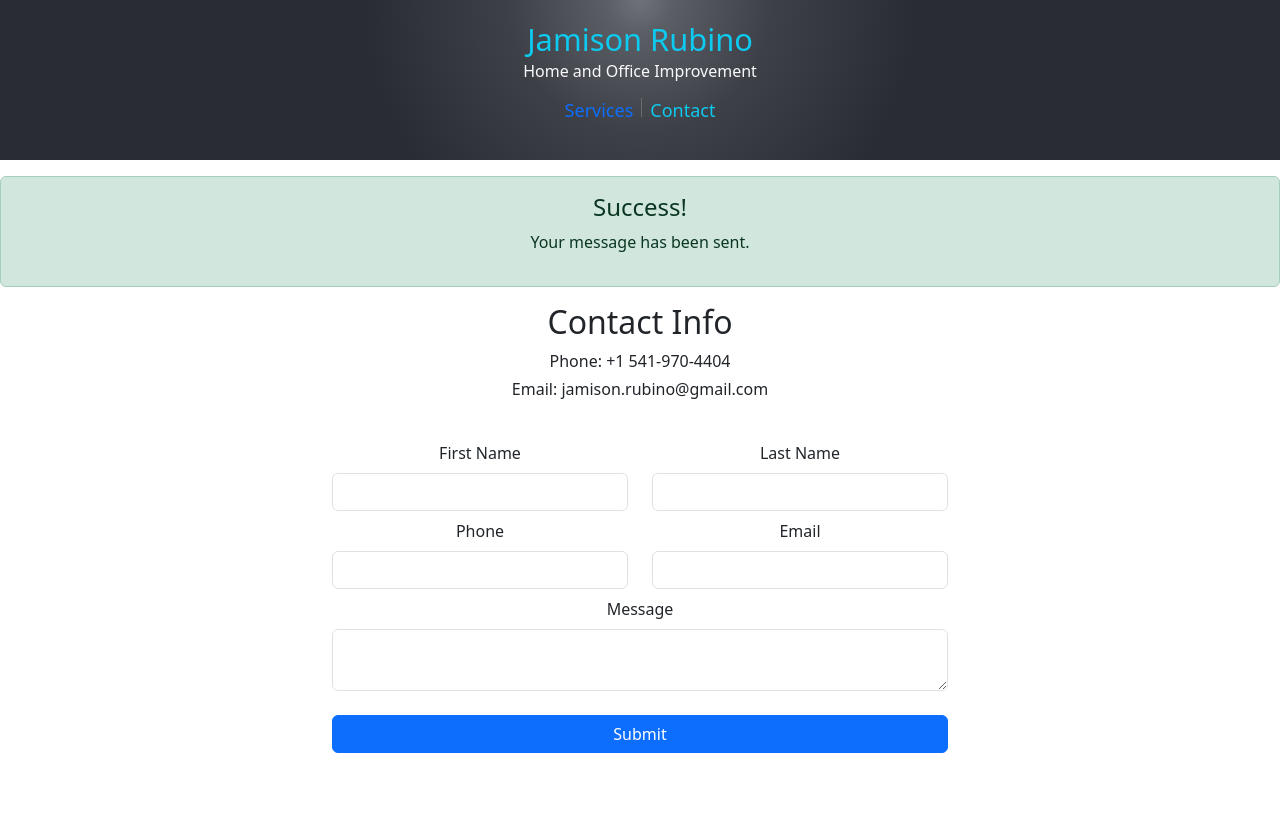
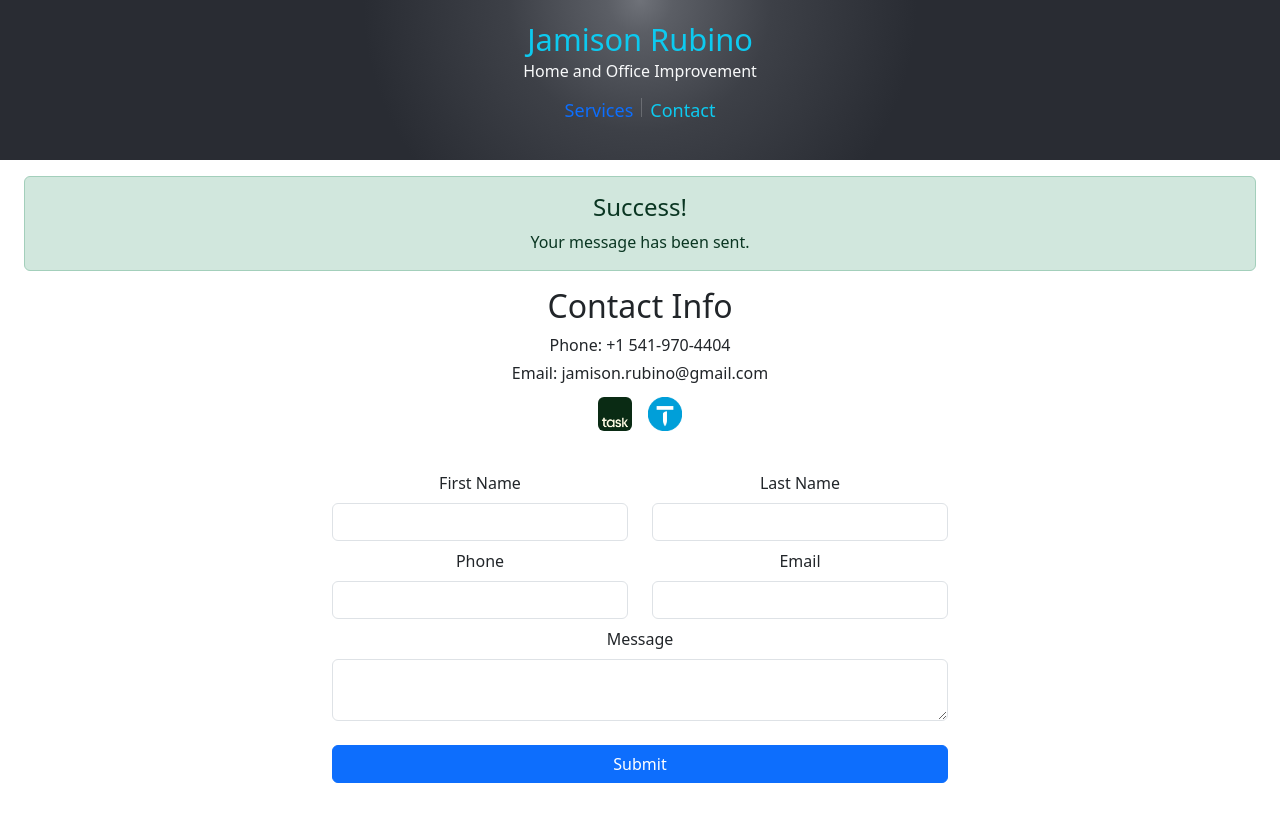
Before and after one commit to jamisonrubino/business-site, a React (Create React App) app in the folder jr/: page /Contact in a window 1280 px wide. Both pictures are taken after typing "Sample", "Sample", "Sample", "name@example.com", "Sample" into the empty fields and a click on the button "Submit". Built offline with nearby package versions, Linux system fonts and the light colour scheme.

Commit message:
updated contact sites and error handling

```diff
--- a/jr/src/App.js
+++ b/jr/src/App.js
@@ -3,13 +3,9 @@ import './App.css';
 import { NavLink, Routes, BrowserRouter as Router, Link, Route } from 'react-router-dom';
 import Services from './Components/services.js';
 import Contact from './Components/contact.js';
-import { useEffect } from 'react';
 var name = "Jamison Rubino";
 
 function App() {
-  useEffect(() => {
-    document.title = 'Home and Office Improvement';
-  }, []);
   return (
     <Router>
     <div className="App">
--- a/jr/src/Components/contact.js
+++ b/jr/src/Components/contact.js
@@ -1,6 +1,8 @@
 import { useState, useRef, useEffect } from "react"
 import { useLocation } from 'react-router-dom'
 import emailjs from "@emailjs/browser";
+import taskrabbitIcon from "../taskrabbit_icon.png";
+import thumbtackIcon from "../thumbtack.jpeg";
 // import { render } from '@react-email/render';
 // import nodemailer from 'nodemailer';
 // import { Email } from '../email';
@@ -10,14 +12,14 @@ function AlertMessage(props) {
     if (props.submitted === true && props.error === false) {
         // return success message
         return (
-            <div className="alert alert-success mt-3" role="alert">
+            <div className="alert alert-success mt-3 mx-4 pb-0" role="alert">
                 <h4 className="alert-heading">Success!</h4>
                 <p>Your message has been sent.</p>
             </div>
         )
     } else if (props.submitted === false && props.error === true) {
         return (
-            <div className="alert alert-warning mt-3" role="alert">
+            <div className="alert alert-warning mt-3 mx-4 pb-0" role="alert">
                 <h4 className="alert-heading">Warning!</h4>
                 <p>Please fill out all fields before submitting.</p>
             </div>
@@ -64,12 +66,15 @@ export default function Contact() {
     // send contact form as email to admin
     const handleSubmit = async (e) => {
         e.preventDefault();
-        let successful = false, error = false;
+        var successful = false, error = false;
         console.log(contact);
         try {
+            if (contact.firstName.length === 0 || contact.lastName.length === 0 || contact.phone.length === 0 || contact.email.length === 0 || contact.message.length === 0) {
+                console.log('error');
+                throw new Error("Please fill out all fields before submitting.");
+            }
             //template_wzqz139
             //from_email, from_name, message
-
             const serviceId = "service_s2w7qvx";
             const templateId = "template_wzqz139";
             try {
@@ -106,9 +111,13 @@ export default function Contact() {
             // })
             successful = true;
             error = false;
+            setContact({ firstName: "", lastName: "", phone: "", email: "", message: "", submitted: successful, error: error, resetService: true });
+
         } catch (error) {
+            console.log('catch');
             successful = false;
             error = true;
+            setContact({...contact, submitted: successful, error: error});
         }
 
 
@@ -134,14 +143,8 @@ export default function Contact() {
 
         // await transporter.sendMail(options);
 
-        try {
-
-        } catch (error) {
-
-        }
 
         // clear form
-        setContact({ firstName: "", lastName: "", phone: "", email: "", message: "", submitted: successful, error: error, resetService: true });
 
         console.log(contact);
 
@@ -154,6 +157,12 @@ export default function Contact() {
                 <h2>Contact Info</h2>
                 <p className="p-0 m-1">Phone: +1 541-970-4404</p>
                 <p className="p-0 m-1">Email: jamison.rubino@gmail.com</p>
+                <p className="px-0 pt-2 m-1">
+                    <a href="https://www.taskrabbit.com/profile/jamison-r--5" target="_blank" alt="My Taskrabbit Profile" className="px-2"><img src={taskrabbitIcon} width="34" height="34" className="rounded" /></a>
+                <a href="https://www.thumbtack.com/wa/renton/movers/jamison-rubino/service/488671145822986247" target="_blank" alt="My Thumbtack Profile" className="px-2"><img src={thumbtackIcon} width="34" height="34" className="rounded ml-3" /></a>
+                </p>
+                <p className="p-0 m-1"></p>
+
             </div>
             <SelectedService service={service} />
             {/* <div className="contact-form">
```
Also changed, not shown: jr/src/taskrabbit_icon.png (added), jr/src/thumbtack.jpeg (added).
